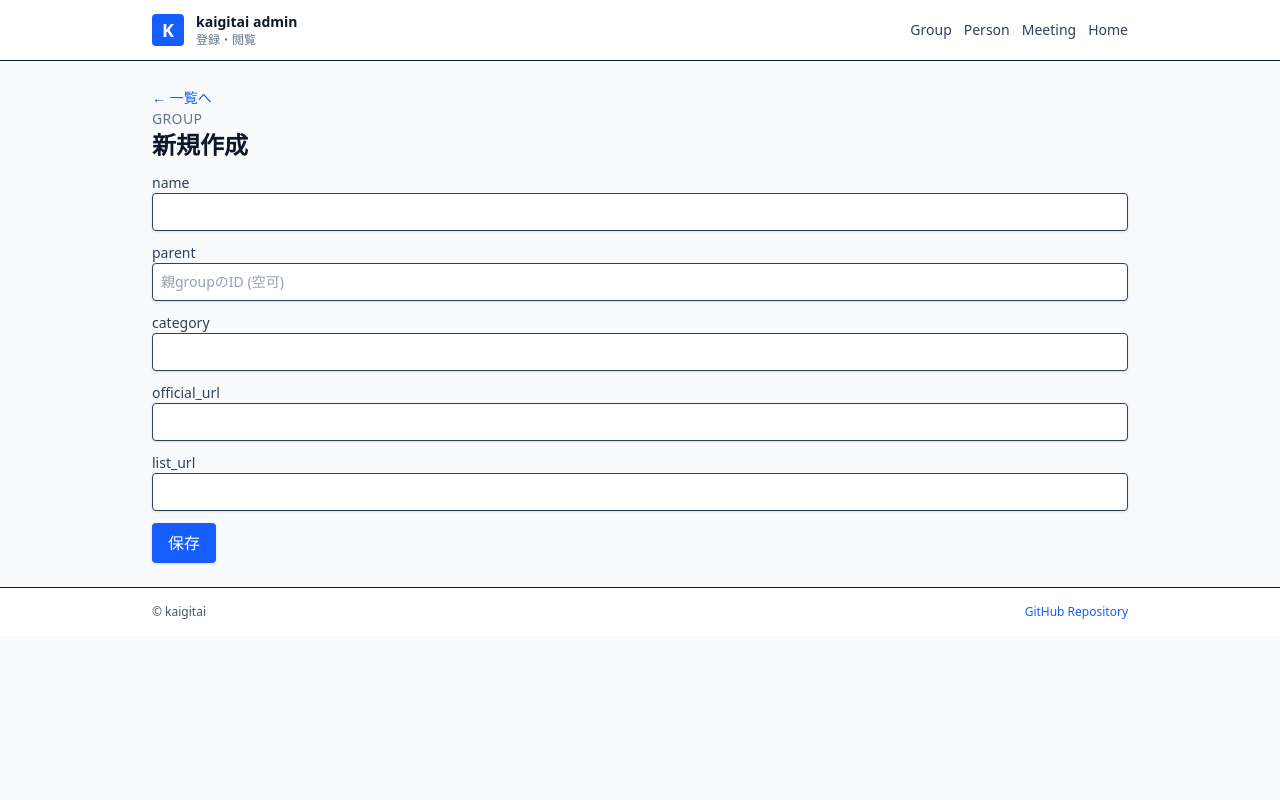
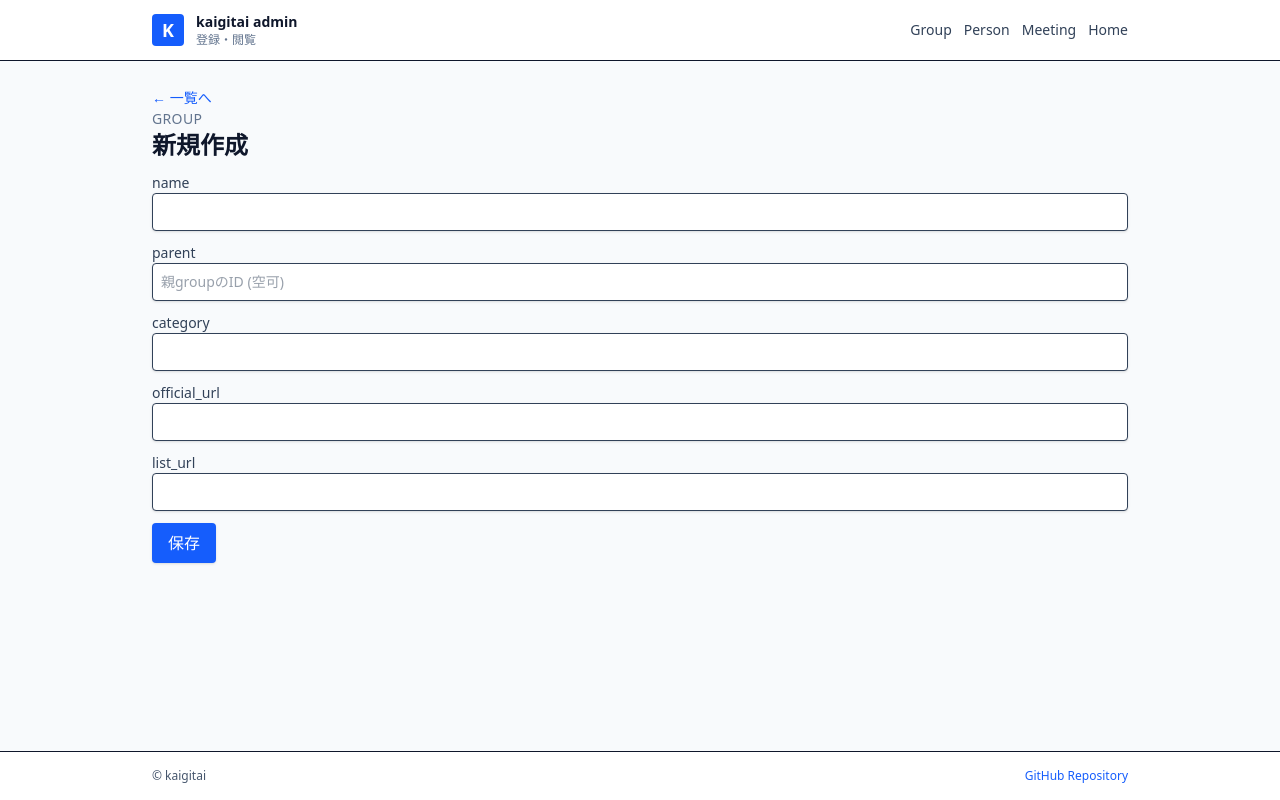
Before and after one commit to ZARUJU/kaigitai, a Flask app: page /group/new in a window 1280 px wide. Run offline with Flask 3, Linux system fonts and the light colour scheme.

Commit message:
fix: フッターが上に上がらないようレイアウトを調整

```diff
--- a/templates/base.html
+++ b/templates/base.html
@@ -6,7 +6,7 @@
     <script src="https://cdn.jsdelivr.net/npm/@tailwindcss/browser@4"></script>
     <title>{{ page_title or site_title or "kaigitai admin" }}</title>
   </head>
-  <body class="bg-slate-50 text-slate-900">
+  <body class="bg-slate-50 text-slate-900 min-h-screen flex flex-col">
     <header class="bg-white border-b">
       <div class="max-w-5xl mx-auto px-6 py-3 flex items-center justify-between">
         <a class="flex items-center space-x-3 hover:opacity-80" href="{{ url_for('index') }}">
@@ -31,7 +31,7 @@
       </div>
     </div>
     {% endif %}
-    <main class="max-w-5xl mx-auto p-6 space-y-6">
+    <main class="max-w-5xl mx-auto p-6 space-y-6 flex-1 w-full">
       {% block content %}{% endblock %}
     </main>
     <footer class="border-t bg-white">
```
